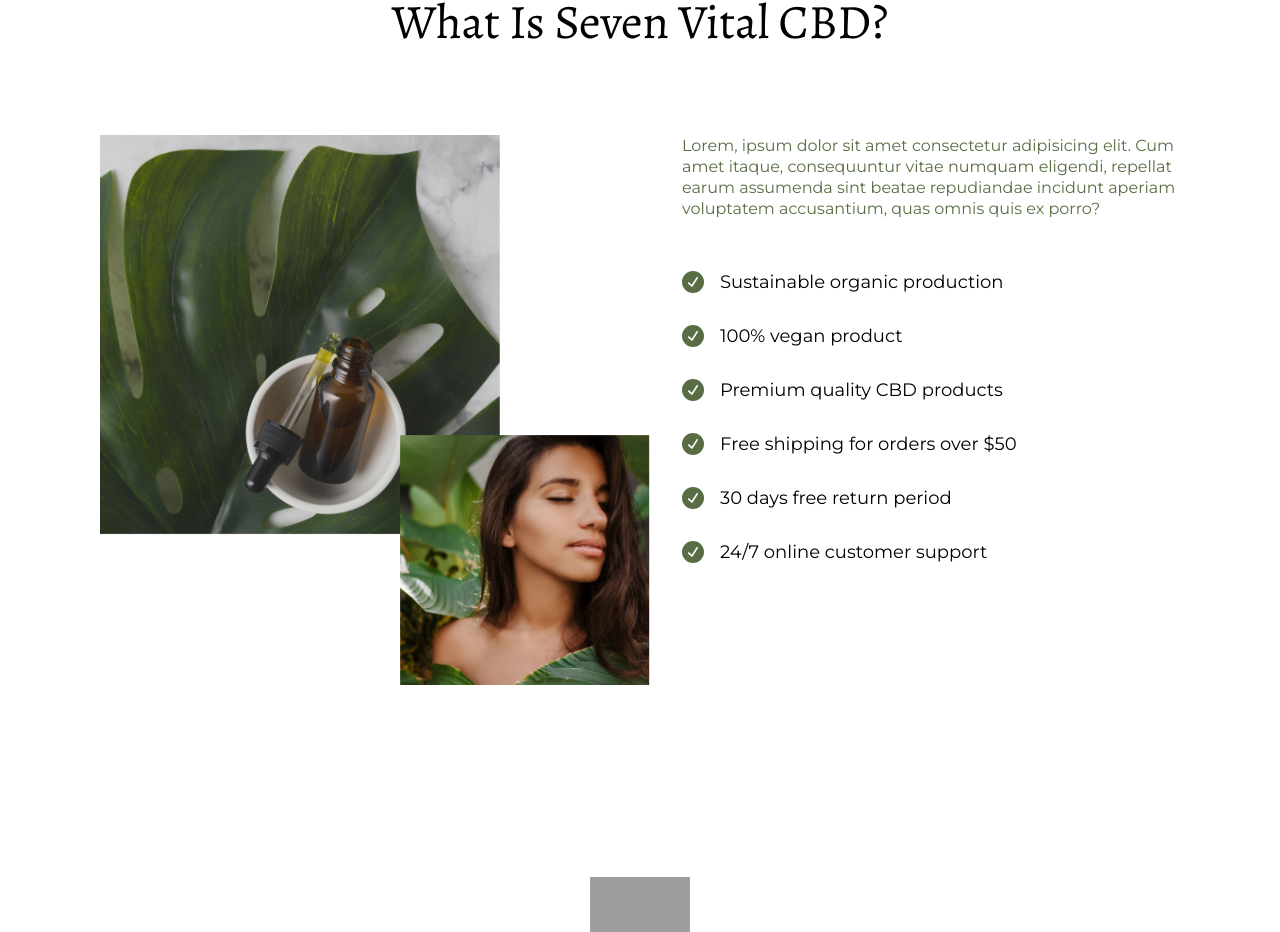
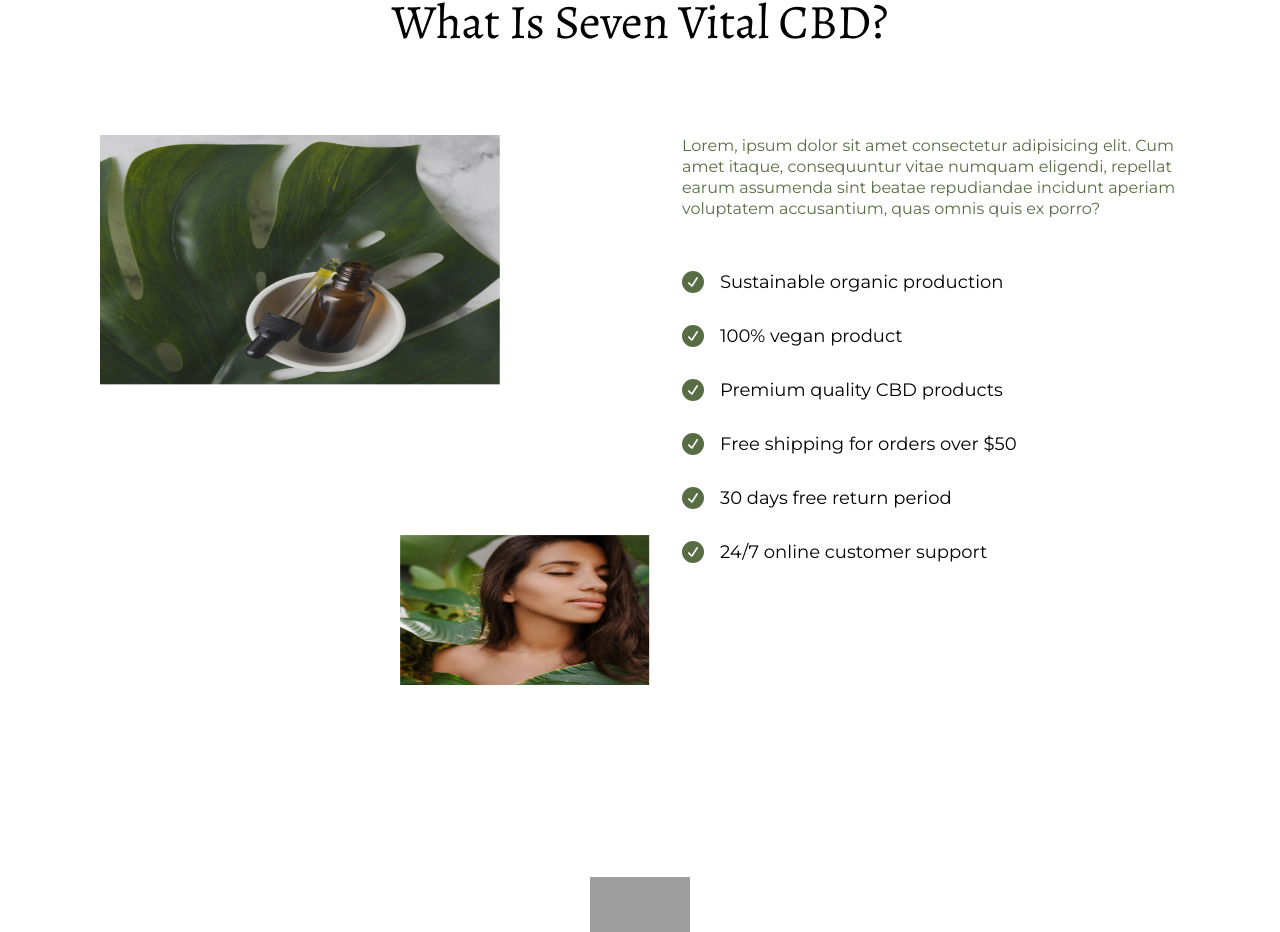
Before and after one commit to Lointainy/Seven-vital, a Next.js app: page / in a window 1280 px wide. Shown: the part 874-1806 px from the top of the page. Built offline with nearby package versions, Linux system fonts and the light colour scheme; grey boxes are pictures that could not be loaded.

Commit message:
fixed height for img

```diff
--- a/components/sections/AboutUs/AboutUs.module.scss
+++ b/components/sections/AboutUs/AboutUs.module.scss
@@ -32,6 +32,7 @@
 
 		.imgFirst {
 			max-width: 250px;
+			max-height: 250px;
 			position: absolute;
 			top: 0;
 			left: 0;
@@ -40,6 +41,7 @@
 
 		.imgSecond {
 			max-width: 150px;
+			max-height: 150px;
 			position: absolute;
 			bottom: 0;
 			right: 0;
```
